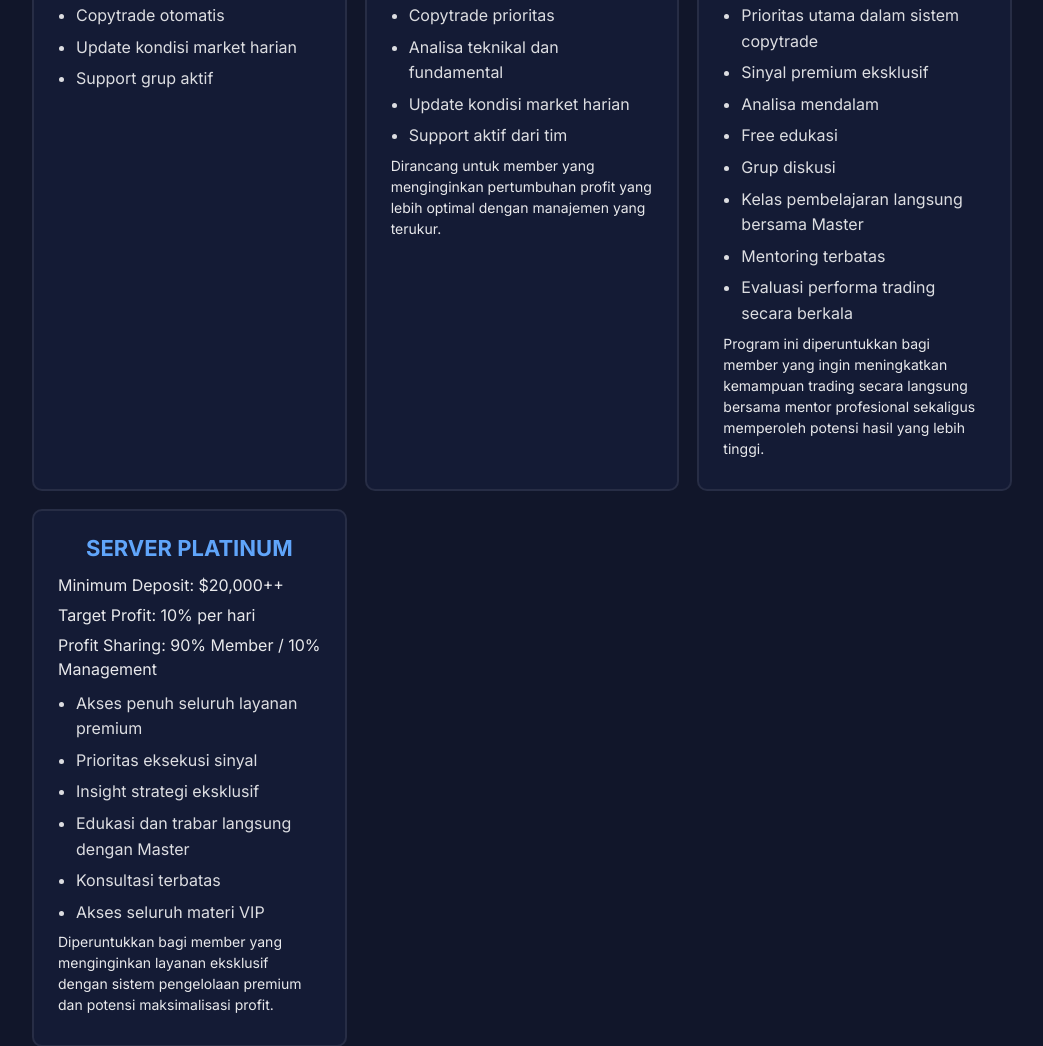
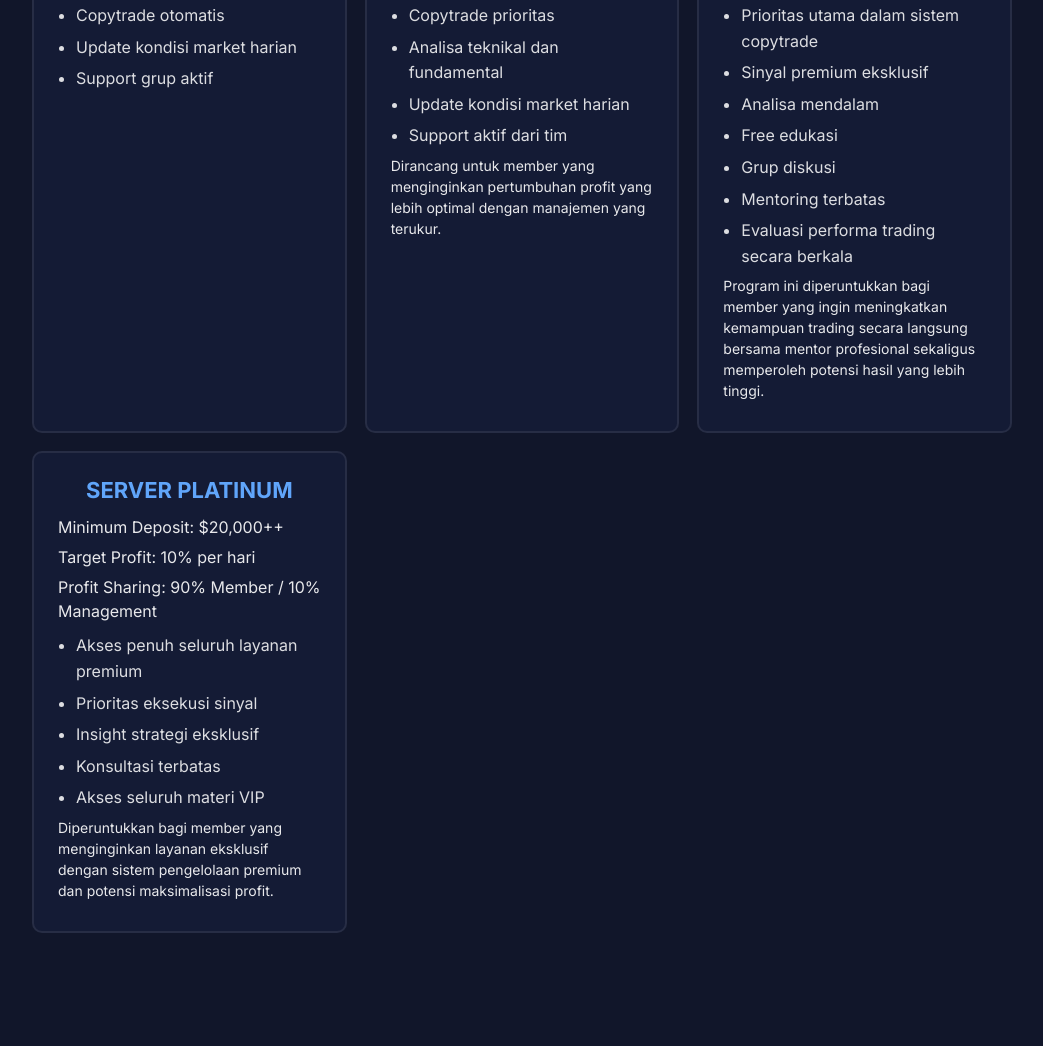
Before and after one commit to blitzz-berry/royal-eagle, a plain HTML site: page index.html in a window 1280 px wide. Shown: the part 3519-4565 px from the top of the page, without its empty margins (118-1161 px from the left). Drawn offline with Linux system fonts and the light colour scheme.

Commit message:
Update landing page information

```diff
--- a/index.html
+++ b/index.html
@@ -184,7 +184,6 @@
           <li>Analisa mendalam</li>
           <li>Free edukasi</li>
           <li>Grup diskusi</li>
-          <li>Kelas pembelajaran langsung bersama Master</li>
           <li>Mentoring terbatas</li>
           <li>Evaluasi performa trading secara berkala</li>
         </ul>
@@ -200,7 +199,6 @@
           <li>Akses penuh seluruh layanan premium</li>
           <li>Prioritas eksekusi sinyal</li>
           <li>Insight strategi eksklusif</li>
-          <li>Edukasi dan trabar langsung dengan Master</li>
           <li>Konsultasi terbatas</li>
           <li>Akses seluruh materi VIP</li>
         </ul>
```
Also changed, not shown: 1 other file.
